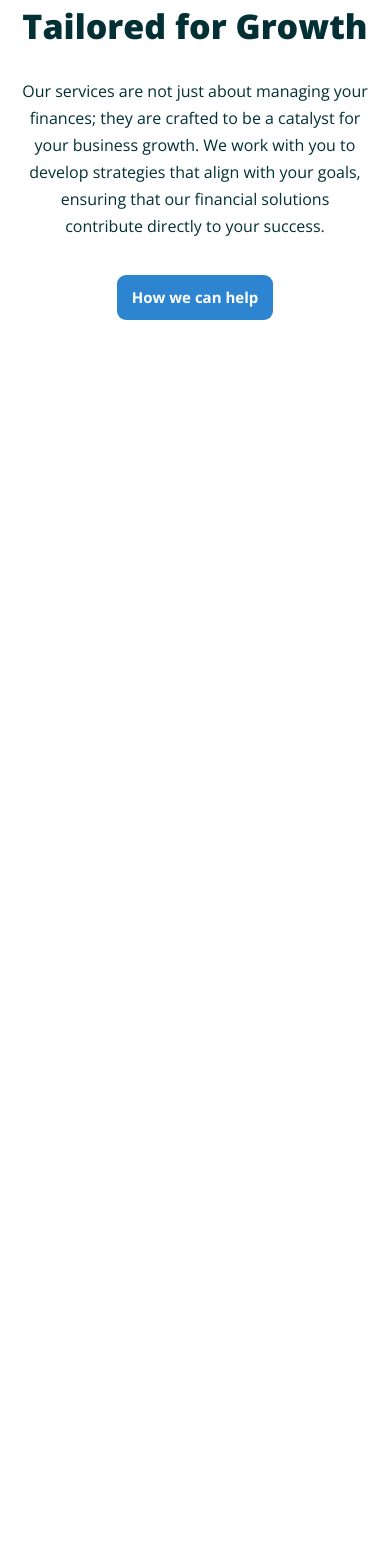
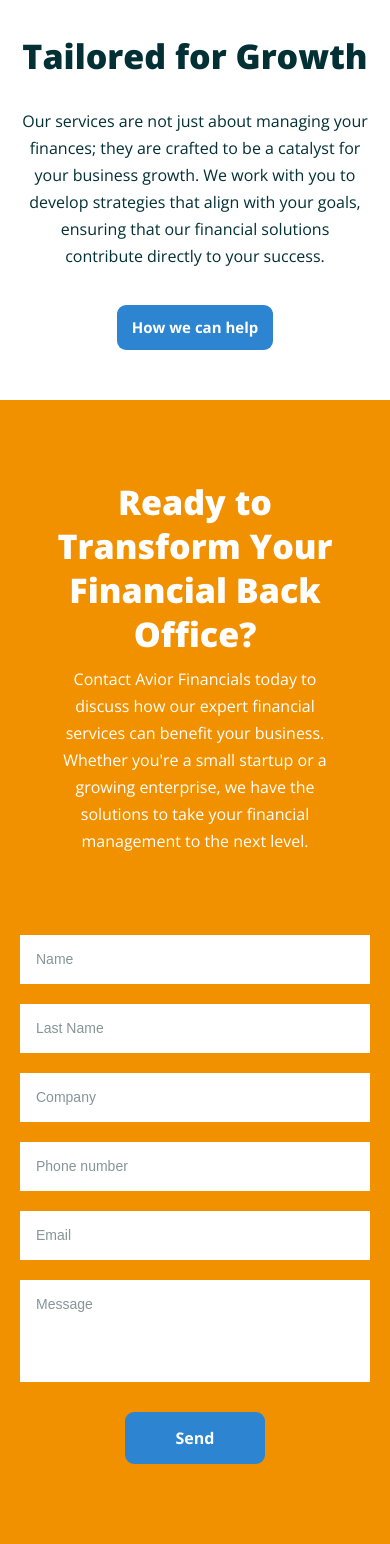
Before and after one commit to egorgrin/yaper, a PHP site: page / in a window 390 px wide. Shown: the part 2229-3773 px from the top of the page. Before the commit the page ends 2549 px from the top, so only its background shows below. Run offline with PHP 8.4, Linux system fonts and the light colour scheme.

Commit message:
Form added

```diff
--- a/assets/css/styles.css
+++ b/assets/css/styles.css
@@ -300,13 +300,16 @@ header .header .btn {
 .adv_wrapper .adv {
   text-align: center;
 }
-.adv_wrapper .adv h2 {
+.adv_wrapper .adv .title {
   display: inline-block;
+  margin-bottom: 80px;
+  max-width: 300px;
+}
+.adv_wrapper .adv .title h2 {
   font-size: 34px;
   font-weight: 800;
-  max-width: 300px;
-  margin-bottom: 80px;
   line-height: 1.3;
+  margin-bottom: 10px;
 }
 .adv_wrapper .adv .items {
   display: flex;
@@ -403,3 +406,101 @@ header .header .btn {
     margin-bottom: 40px;
   }
 }
+
+.form_wrapper {
+  padding: 80px 0;
+  background-color: #F29100;
+  color: #fff;
+}
+.form_wrapper .form {
+  display: flex;
+  flex-direction: column;
+  align-items: center;
+}
+.form_wrapper .form .title {
+  margin-bottom: 80px;
+  max-width: 300px;
+  text-align: center;
+}
+.form_wrapper .form .title h2 {
+  font-size: 34px;
+  font-weight: 800;
+  line-height: 1.3;
+  margin-bottom: 10px;
+}
+.form_wrapper .form form {
+  width: 100%;
+  text-align: left;
+  display: flex;
+  align-items: center;
+  flex-direction: column;
+  max-width: 850px;
+}
+.form_wrapper .form form input,
+.form_wrapper .form form textarea {
+  padding: 16px;
+  color: #023035;
+}
+.form_wrapper .form form input::placeholder,
+.form_wrapper .form form textarea::placeholder {
+  color: #859598;
+  font-size: 14px;
+  font-family: Arial, Helvetica, sans-serif;
+}
+.form_wrapper .form form .fields {
+  display: flex;
+  width: 100%;
+  gap: 20px;
+  margin-bottom: 30px;
+}
+.form_wrapper .form form .fields .left,
+.form_wrapper .form form .fields .right {
+  flex-basis: 50%;
+}
+.form_wrapper .form form .fields .left {
+  display: flex;
+  flex-direction: column;
+}
+.form_wrapper .form form .fields .left input {
+  background-color: #fff;
+  padding: 16px;
+}
+.form_wrapper .form form .fields .left input:not(:last-of-type) {
+  margin-bottom: 30px;
+}
+.form_wrapper .form form .fields .right textarea {
+  width: 100%;
+  height: 100%;
+  resize: none;
+}
+.form_wrapper .form form .form_btn {
+  width: 100%;
+  display: flex;
+}
+.form_wrapper .form form .form_btn button {
+  width: 25%;
+  margin-left: auto;
+  font-size: 16px;
+}
+@media (max-width: 767px) {
+  .form_wrapper .form form .fields {
+    flex-wrap: wrap;
+  }
+  .form_wrapper .form form .fields .left,
+  .form_wrapper .form form .fields .right {
+    flex-basis: 100%;
+  }
+  .form_wrapper .form form .fields .left input:not(:last-of-type) {
+    margin-bottom: 20px;
+  }
+  .form_wrapper .form form .fields .right textarea {
+    min-height: 100px;
+  }
+  .form_wrapper .form form .form_btn {
+    justify-content: center;
+  }
+  .form_wrapper .form form .form_btn button {
+    width: 40%;
+    margin-left: 0;
+  }
+}
--- a/assets/scss/advantages.scss
+++ b/assets/scss/advantages.scss
@@ -5,13 +5,16 @@
   .adv {
     text-align: center;
 
-    h2 {
+    .title {
       display: inline-block;
-      font-size: 34px;
-      font-weight: 800;
+      margin-bottom: 80px;
       max-width: 300px;
-      margin-bottom: 80px;
-      line-height: 1.3;
+      h2 {
+        font-size: 34px;
+        font-weight: 800;
+        line-height: 1.3;
+        margin-bottom: 10px;
+      }
     }
     .items {
       display: flex;
@@ -50,12 +53,6 @@
           &:not(:last-of-type) {
             margin-bottom: 60px;
           }
-          .img_container {
-            img {
-            }
-          }
-          h3 {
-          }
         }
       }
     }
--- /dev/null
+++ b/assets/scss/form.scss
@@ -0,0 +1,114 @@
+.form_wrapper {
+  padding: 80px 0;
+  background-color: $color-main-dark;
+  color: #fff;
+
+  .form {
+    display: flex;
+    flex-direction: column;
+    align-items: center;
+    .title {
+      margin-bottom: 80px;
+      max-width: 300px;
+      text-align: center;
+      h2 {
+        font-size: 34px;
+        font-weight: 800;
+        line-height: 1.3;
+        margin-bottom: 10px;
+      }
+    }
+    form {
+      width: 100%;
+      text-align: left;
+      display: flex;
+      align-items: center;
+      flex-direction: column;
+      max-width: 850px;
+      input,
+      textarea {
+        padding: 16px;
+        color: $color-text-black;
+        &::placeholder {
+          color: #859598;
+          font-size: 14px;
+          font-family: Arial, Helvetica, sans-serif;
+        }
+      }
+
+      .fields {
+        display: flex;
+        width: 100%;
+        gap: 20px;
+        margin-bottom: 30px;
+        .left,
+        .right {
+          flex-basis: 50%;
+        }
+        .left {
+          display: flex;
+          flex-direction: column;
+          input {
+            background-color: #fff;
+            padding: 16px;
+            &:not(:last-of-type) {
+              margin-bottom: 30px;
+            }
+          }
+        }
+        .right {
+          textarea {
+            width: 100%;
+            height: 100%;
+            resize: none;
+          }
+        }
+      }
+      .form_btn {
+        width: 100%;
+        display: flex;
+        button {
+          width: 25%;
+          margin-left: auto;
+          font-size: 16px;
+        }
+      }
+    }
+  }
+  @include screen(medium) {
+    .form {
+      .title {
+        h2 {
+        }
+      }
+      form {
+        .fields {
+          flex-wrap: wrap;
+          .left,
+          .right {
+            flex-basis: 100%;
+          }
+          .left {
+            input {
+              &:not(:last-of-type) {
+                margin-bottom: 20px;
+              }
+            }
+          }
+          .right {
+            textarea {
+              min-height: 100px;
+            }
+          }
+        }
+        .form_btn {
+          justify-content: center;
+          button {
+            width: 40%;
+            margin-left: 0;
+          }
+        }
+      }
+    }
+  }
+}
--- a/assets/scss/styles.scss
+++ b/assets/scss/styles.scss
@@ -41,3 +41,4 @@ body {
 @import 'hero';
 @import 'advantages';
 @import 'about';
+@import 'form';
--- a/index.html
+++ b/index.html
@@ -56,29 +56,34 @@
     </section>
     <section class="adv_wrapper">
       <div class="adv container">
-        <h2>Experience the Avior Financials Advantage
-        </h2>
+        <div class="title">
+          <h2>Experience the Avior Financials Advantage
+          </h2>
+        </div>
         <div class="items">
           <div class="item">
             <div class="img_container">
               <img src="assets/img/adv1.svg" alt="">
             </div>
             <h3>Expertise</h3>
-            <p>Our team of seasoned professionals brings extensive experience in financial management to ensure accuracy and compliance.</p>
+            <p>Our team of seasoned professionals brings extensive experience in financial management to ensure accuracy
+              and compliance.</p>
           </div>
           <div class="item">
             <div class="img_container">
               <img src="assets/img/adv2.svg" alt="">
             </div>
             <h3>Customized Solutions</h3>
-            <p>We understand that every business is unique. Our solutions are tailored to meet your specific needs, providing a personalized approach to financial management.</p>
+            <p>We understand that every business is unique. Our solutions are tailored to meet your specific needs,
+              providing a personalized approach to financial management.</p>
           </div>
           <div class="item">
             <div class="img_container">
               <img src="assets/img/adv3.svg" alt="">
             </div>
             <h3>Reliability</h3>
-            <p>Trust is at the core of our relationships. We pride ourselves on delivering reliable and timely services, allowing you to focus on your business with peace of mind.</p>
+            <p>Trust is at the core of our relationships. We pride ourselves on delivering reliable and timely services,
+              allowing you to focus on your business with peace of mind.</p>
           </div>
         </div>
       </div>
@@ -91,9 +96,38 @@
         <div class="right">
           <h2>Tailored for Growth
           </h2>
-          <p>Our services are not just about managing your finances; they are crafted to be a catalyst for your business growth. We work with you to develop strategies that align with your goals, ensuring that our financial solutions contribute directly to your success.</p>
+          <p>Our services are not just about managing your finances; they are crafted to be a catalyst for your business
+            growth. We work with you to develop strategies that align with your goals, ensuring that our financial
+            solutions contribute directly to your success.</p>
           <a href="/service" class="btn">How we can help</a>
         </div>
+      </div>
+    </section>
+    <section class="form_wrapper">
+      <div class="form container">
+        <div class="title">
+          <h2>Ready to Transform Your Financial Back Office?</h2>
+          <p>Contact Avior Financials today to discuss how our expert financial services can benefit your business.
+            Whether you're a small startup or a growing enterprise, we have the solutions to take your financial
+            management to the next level.</p>
+        </div>
+        <form action="POST">
+          <div class="fields">
+            <div class="left">
+              <input required type="text" name="name" placeholder="Name">
+              <input required type="text" name="lastname" placeholder="Last Name">
+              <input required type="text" name="company" placeholder="Company">
+              <input required type="tel" name="phone" placeholder="Phone number">
+              <input required type="email" name="email" placeholder="Email">
+            </div>
+            <div class="right">
+              <textarea required name="message" placeholder="Message"></textarea>
+            </div>
+          </div>
+          <div class="form_btn">
+            <button type="submit" class="btn">Send</button>
+          </div>
+        </form>
       </div>
     </section>
   </main>
```
